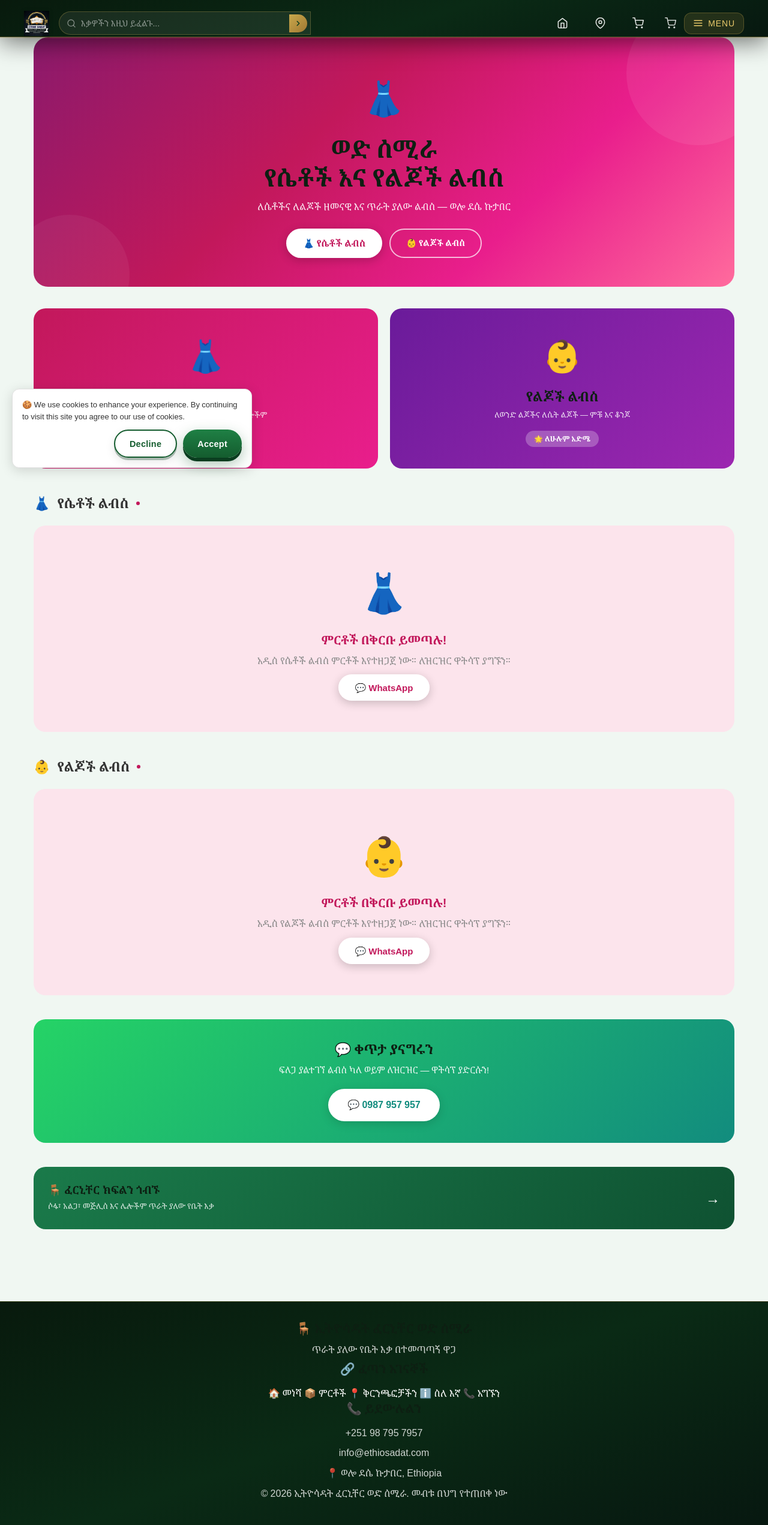
After one commit to seidmekuriaw3-oss/Tech-12, a Flask app: page /wede-semira in a window 1280 px wide. The commit adds this page. Shown: the whole page at 60% size. Run offline with Flask 3, Linux system fonts and the light colour scheme; data that the repository does not hold is empty; some libraries are stand-ins or nearby versions.

Commit message:
Add a dedicated section for women's and children's clothing
Introduces the 'Wede Semira' clothing section with a new route, template, homepage banner, and navigation link. Adds 'Women's Clothing' and 'Children's Clothing' categories to the database.

Replit-Commit-Author: Agent
Replit-Commit-Session-Id: 2f0168ce-a4b4-46ed-9914-840aefb94b64
Replit-Commit-Checkpoint-Type: full_checkpoint
Replit-Commit-Event-Id: fba7cc71-155c-422c-9246-b9482f4cc236
Replit-Commit-Screenshot-Url: https://storage.googleapis.com/screenshot-production-us-central1/1b6fbc24-b6ae-4105-b052-4039fc64549b/2f0168ce-a4b4-46ed-9914-840aefb94b64/cmFGHaU
Replit-Helium-Checkpoint-Created: true

```diff
--- a/database/db.py
+++ b/database/db.py
@@ -449,6 +449,8 @@ def init_db():
             ('መጋረጃ', 'Curtain', 'ستارة', '🚪', 4),
             ('ቁምሳጥን', 'Wardrobe', 'خزانة', '🗄️', 5),
             ('ሌላ', 'Other', 'آخر', '📦', 6),
+            ('የሴቶች ልብስ', "Women's Clothing", 'ملابس النساء', '👗', 7),
+            ('የልጆች ልብስ', "Children's Clothing", 'ملابس الأطفال', '👶', 8),
         ]
         cur.executemany(
             "INSERT INTO categories (name, name_am, name_ar, icon, sort_order) VALUES (%s, %s, %s, %s, %s)",
--- a/routes/customer_routes.py
+++ b/routes/customer_routes.py
@@ -339,6 +339,71 @@ def category_products(category_id=None):
         return render_template('customer/category.html',
                                products=[], categories=[], page_title='Products',
                                current_category=None, lang=lang)
+
+
+# ==================== WEDE SEMIRA CLOTHING SECTION ====================
+
+@customer_bp.route('/wede-semira')
+def wede_semira():
+    """Dedicated ወድ ሰሚራ women's and children's clothing section."""
+    lang = get_lang()
+    try:
+        conn = get_db()
+        cursor = conn.cursor()
+
+        cursor.execute("""
+            SELECT * FROM categories
+            WHERE is_active = 1 AND (
+                name_am LIKE '%ልብስ%' OR name LIKE '%Clothing%'
+                OR name LIKE '%Women%' OR name LIKE '%Children%'
+                OR name_am LIKE '%ሴቶች%' OR name_am LIKE '%ልጆች%'
+                OR name LIKE '%wede%' OR name_am LIKE '%ወድ%'
+            )
+            ORDER BY sort_order ASC
+        """)
+        clothing_cats = cursor.fetchall()
+        clothing_cat_ids = [c['id'] for c in clothing_cats]
+
+        if clothing_cat_ids:
+            placeholders = ','.join(['%s'] * len(clothing_cat_ids))
+            cursor.execute(f"""
+                SELECT p.*, c.name as cat_name, c.name_am as cat_name_am
+                FROM products p LEFT JOIN categories c ON p.category_id = c.id
+                WHERE p.is_active = 1 AND p.category_id IN ({placeholders})
+                ORDER BY p.is_featured DESC, p.id DESC
+            """, clothing_cat_ids)
+        else:
+            cursor.execute("SELECT p.*, c.name as cat_name, c.name_am as cat_name_am FROM products p LEFT JOIN categories c ON p.category_id = c.id WHERE 1=0")
+
+        products_rows = cursor.fetchall()
+
+        cursor.execute("""
+            SELECT p.*, c.name as cat_name, c.name_am as cat_name_am
+            FROM products p LEFT JOIN categories c ON p.category_id = c.id
+            WHERE p.is_active = 1 AND c.name_am LIKE '%ሴቶች%'
+            ORDER BY p.is_featured DESC, p.id DESC LIMIT 12
+        """)
+        women_products = cursor.fetchall()
+
+        cursor.execute("""
+            SELECT p.*, c.name as cat_name, c.name_am as cat_name_am
+            FROM products p LEFT JOIN categories c ON p.category_id = c.id
+            WHERE p.is_active = 1 AND (c.name_am LIKE '%ልጆች%' OR c.name LIKE '%Children%')
+            ORDER BY p.is_featured DESC, p.id DESC LIMIT 12
+        """)
+        children_products = cursor.fetchall()
+
+        return render_template('customer/wede_semira.html',
+                               clothing_categories=[dict(c) for c in clothing_cats],
+                               products=[dict(p) for p in products_rows],
+                               women_products=[dict(p) for p in women_products],
+                               children_products=[dict(p) for p in children_products],
+                               lang=lang)
+    except Exception as e:
+        print(f"Wede Semira page error: {e}")
+        return render_template('customer/wede_semira.html',
+                               clothing_categories=[], products=[],
+                               women_products=[], children_products=[], lang=lang)
 
 
 # ==================== SEARCH ====================
--- a/templates/base.html
+++ b/templates/base.html
@@ -266,6 +266,10 @@
     <!-- SHOPPING SECTION -->
     <div class="menu-section">
         <div class="menu-title">🛍️ SHOPPING</div>
+        <a href="{{ url_for('customer.wede_semira') }}" class="menu-item" style="background:linear-gradient(90deg,rgba(194,24,91,0.10),rgba(194,24,91,0.04));border-left:3px solid #c2185b;">
+            <span class="icon">👗</span>
+            <span class="text" style="color:#c2185b;font-weight:700;">ወድ ሰሚራ — {% if lang == 'am' %}የሴቶች እና የልጆች ልብስ{% else %}Women's & Kids Clothing{% endif %}</span>
+        </a>
         <a href="{{ url_for('customer.products') }}" class="menu-item">
             <span class="icon">📦</span>
             <span class="text">{% if lang == 'am' %}ሁሉም ምርቶች{% elif lang == 'ar' %}كل المنتجات{% else %}All Products{% endif %}</span>
--- /dev/null
+++ b/templates/customer/wede_semira.html
@@ -0,0 +1,405 @@
+{% extends "base.html" %}
+
+{% block title %}ወድ ሰሚራ - የሴቶች እና የልጆች ልብስ | ኢትዮሳዳት{% endblock %}
+
+{% block extra_css %}
+<style>
+    .ws-hero {
+        background: linear-gradient(135deg, #8b1a6b 0%, #c2185b 40%, #e91e8c 70%, #ff6b9d 100%);
+        color: white;
+        padding: 56px 32px 48px;
+        border-radius: 24px;
+        text-align: center;
+        margin-bottom: 36px;
+        position: relative;
+        overflow: hidden;
+    }
+    .ws-hero::before {
+        content: '';
+        position: absolute;
+        top: -60px; right: -60px;
+        width: 240px; height: 240px;
+        background: rgba(255,255,255,0.07);
+        border-radius: 50%;
+    }
+    .ws-hero::after {
+        content: '';
+        position: absolute;
+        bottom: -80px; left: -40px;
+        width: 200px; height: 200px;
+        background: rgba(255,255,255,0.05);
+        border-radius: 50%;
+    }
+    .ws-hero-emoji { font-size: 56px; margin-bottom: 16px; display: block; }
+    .ws-hero h1 {
+        font-size: clamp(26px, 5vw, 40px);
+        font-weight: 800;
+        margin: 0 0 12px 0;
+        line-height: 1.2;
+    }
+    .ws-hero p {
+        font-size: 16px;
+        opacity: 0.92;
+        margin: 0 auto 24px;
+        max-width: 480px;
+        line-height: 1.6;
+    }
+    .ws-hero-btns { display: flex; gap: 12px; justify-content: center; flex-wrap: wrap; }
+    .ws-btn-primary {
+        background: white;
+        color: #c2185b;
+        padding: 12px 28px;
+        border-radius: 30px;
+        font-weight: 700;
+        font-size: 15px;
+        text-decoration: none;
+        transition: all 0.3s;
+        box-shadow: 0 4px 16px rgba(0,0,0,0.2);
+    }
+    .ws-btn-primary:hover { transform: translateY(-3px); box-shadow: 0 8px 24px rgba(0,0,0,0.25); }
+    .ws-btn-outline {
+        background: transparent;
+        color: white;
+        border: 2px solid rgba(255,255,255,0.7);
+        padding: 11px 26px;
+        border-radius: 30px;
+        font-weight: 600;
+        font-size: 14px;
+        text-decoration: none;
+        transition: all 0.3s;
+    }
+    .ws-btn-outline:hover { background: rgba(255,255,255,0.15); border-color: white; }
+
+    .ws-subcats {
+        display: grid;
+        grid-template-columns: 1fr 1fr;
+        gap: 20px;
+        margin-bottom: 40px;
+    }
+    .ws-subcat-card {
+        border-radius: 20px;
+        padding: 36px 24px;
+        text-align: center;
+        text-decoration: none;
+        color: white;
+        transition: all 0.3s;
+        position: relative;
+        overflow: hidden;
+    }
+    .ws-subcat-card:hover { transform: translateY(-6px); box-shadow: 0 16px 40px rgba(0,0,0,0.2); }
+    .ws-subcat-card.women {
+        background: linear-gradient(135deg, #c2185b, #e91e8c);
+    }
+    .ws-subcat-card.children {
+        background: linear-gradient(135deg, #6a1b9a, #9c27b0);
+    }
+    .ws-subcat-card .sc-icon { font-size: 52px; margin-bottom: 14px; display: block; }
+    .ws-subcat-card h3 { font-size: 22px; font-weight: 800; margin: 0 0 8px 0; }
+    .ws-subcat-card p { font-size: 13px; opacity: 0.88; margin: 0 0 16px 0; }
+    .ws-subcat-card .sc-badge {
+        display: inline-block;
+        background: rgba(255,255,255,0.25);
+        padding: 4px 14px;
+        border-radius: 20px;
+        font-size: 12px;
+        font-weight: 600;
+    }
+
+    .ws-section-title {
+        display: flex;
+        align-items: center;
+        gap: 12px;
+        margin: 40px 0 20px 0;
+        font-size: 22px;
+        font-weight: 800;
+        color: #333;
+    }
+    .ws-section-title span.dot {
+        width: 6px; height: 6px;
+        border-radius: 50%;
+        background: #c2185b;
+        display: inline-block;
+    }
+
+    .ws-products-grid {
+        display: grid;
+        grid-template-columns: repeat(auto-fill, minmax(200px, 1fr));
+        gap: 18px;
+        margin-bottom: 32px;
+    }
+    .ws-product-card {
+        background: white;
+        border-radius: 16px;
+        overflow: hidden;
+        box-shadow: 0 2px 12px rgba(0,0,0,0.07);
+        transition: all 0.3s;
+        text-decoration: none;
+        color: inherit;
+        display: block;
+    }
+    .ws-product-card:hover { transform: translateY(-5px); box-shadow: 0 10px 28px rgba(0,0,0,0.14); }
+    .ws-product-img {
+        height: 200px;
+        background: #fce4ec;
+        display: flex;
+        align-items: center;
+        justify-content: center;
+        position: relative;
+        overflow: hidden;
+    }
+    .ws-product-img img { width: 100%; height: 100%; object-fit: cover; transition: transform 0.5s; }
+    .ws-product-card:hover .ws-product-img img { transform: scale(1.06); }
+    .ws-product-img .ws-fallback { font-size: 48px; }
+    .ws-product-info { padding: 14px 14px 16px; }
+    .ws-product-name {
+        font-size: 14px;
+        font-weight: 600;
+        color: #222;
+        margin: 0 0 8px 0;
+        line-height: 1.4;
+        display: -webkit-box;
+        -webkit-line-clamp: 2;
+        -webkit-box-orient: vertical;
+        overflow: hidden;
+    }
+    .ws-product-price { font-size: 16px; font-weight: 800; color: #c2185b; margin: 0 0 4px 0; }
+    .ws-product-compare { font-size: 12px; color: #999; text-decoration: line-through; }
+    .ws-add-btn {
+        width: 100%;
+        margin-top: 10px;
+        padding: 9px;
+        background: linear-gradient(135deg, #c2185b, #e91e8c);
+        color: white;
+        border: none;
+        border-radius: 10px;
+        font-size: 13px;
+        font-weight: 600;
+        cursor: pointer;
+        transition: all 0.2s;
+    }
+    .ws-add-btn:hover { opacity: 0.88; }
+
+    .ws-empty {
+        text-align: center;
+        padding: 60px 24px;
+        background: #fce4ec;
+        border-radius: 20px;
+        margin-bottom: 32px;
+    }
+    .ws-empty .emoji { font-size: 64px; margin-bottom: 16px; }
+    .ws-empty h3 { color: #c2185b; margin: 0 0 10px 0; font-size: 20px; }
+    .ws-empty p { color: #888; margin: 0 0 20px 0; }
+
+    .ws-whatsapp-cta {
+        background: linear-gradient(135deg, #25D366, #128C7E);
+        color: white;
+        border-radius: 20px;
+        padding: 36px 28px;
+        text-align: center;
+        margin: 40px 0;
+    }
+    .ws-whatsapp-cta h3 { font-size: 22px; font-weight: 800; margin: 0 0 10px 0; }
+    .ws-whatsapp-cta p { font-size: 15px; opacity: 0.92; margin: 0 0 20px 0; }
+    .ws-wa-btn {
+        display: inline-flex;
+        align-items: center;
+        gap: 10px;
+        background: white;
+        color: #128C7E;
+        padding: 14px 32px;
+        border-radius: 30px;
+        font-weight: 700;
+        font-size: 16px;
+        text-decoration: none;
+        box-shadow: 0 4px 16px rgba(0,0,0,0.15);
+        transition: all 0.3s;
+    }
+    .ws-wa-btn:hover { transform: translateY(-3px); box-shadow: 0 8px 24px rgba(0,0,0,0.2); }
+
+    .ws-furniture-link {
+        background: linear-gradient(135deg, #1a7a4a, #0f5232);
+        color: white;
+        border-radius: 20px;
+        padding: 28px 24px;
+        display: flex;
+        align-items: center;
+        justify-content: space-between;
+        text-decoration: none;
+        transition: all 0.3s;
+        margin-bottom: 32px;
+        flex-wrap: wrap;
+        gap: 16px;
+    }
+    .ws-furniture-link:hover { transform: translateY(-4px); box-shadow: 0 12px 32px rgba(26,122,74,0.3); }
+    .ws-furniture-link .fl-text h4 { font-size: 18px; font-weight: 800; margin: 0 0 6px 0; }
+    .ws-furniture-link .fl-text p { font-size: 13px; opacity: 0.85; margin: 0; }
+    .ws-furniture-link .fl-arrow { font-size: 24px; }
+
+    @media (max-width: 600px) {
+        .ws-subcats { grid-template-columns: 1fr; }
+        .ws-hero { padding: 40px 20px 36px; }
+        .ws-products-grid { grid-template-columns: repeat(auto-fill, minmax(160px, 1fr)); }
+    }
+</style>
+{% endblock %}
+
+{% block content %}
+<div style="max-width: 1200px; margin: 0 auto; padding: 0 16px 40px;">
+
+    <!-- Hero -->
+    <div class="ws-hero">
+        <span class="ws-hero-emoji">👗</span>
+        <h1>ወድ ሰሚራ<br>የሴቶች እና የልጆች ልብስ</h1>
+        <p>
+            {% if lang == 'ar' %}
+            أزياء نسائية وأطفال بأسعار معقولة — ديسي، وللو قوتابر
+            {% elif lang == 'am' %}
+            ለሴቶችና ለልጆች ዘመናዊ እና ጥራት ያለው ልብስ — ወሎ ደሴ ኩታበር
+            {% else %}
+            Modern, quality clothing for women & children — Wello Dessie Kutaber
+            {% endif %}
+        </p>
+        <div class="ws-hero-btns">
+            <a href="#women-section" class="ws-btn-primary">👗 የሴቶች ልብስ</a>
+            <a href="#children-section" class="ws-btn-outline">👶 የልጆች ልብስ</a>
+        </div>
+    </div>
+
+    <!-- Sub-category cards -->
+    <div class="ws-subcats">
+        <a href="#women-section" class="ws-subcat-card women">
+            <span class="sc-icon">👗</span>
+            <h3>{% if lang == 'am' %}የሴቶች ልብስ{% elif lang == 'ar' %}ملابس النساء{% else %}Women's Clothing{% endif %}</h3>
+            <p>{% if lang == 'am' %}ዘመናዊ ፋሽን — ቀሚስ፣ ጃኬት፣ ሌሎችም{% else %}Modern fashion — dresses, jackets & more{% endif %}</p>
+            <span class="sc-badge">🛍️ {% if lang == 'am' %}ሁሉም ዓይነት{% else %}All styles{% endif %}</span>
+        </a>
+        <a href="#children-section" class="ws-subcat-card children">
+            <span class="sc-icon">👶</span>
+            <h3>{% if lang == 'am' %}የልጆች ልብስ{% elif lang == 'ar' %}ملابس الأطفال{% else %}Children's Clothing{% endif %}</h3>
+            <p>{% if lang == 'am' %}ለወንድ ልጆችና ለሴት ልጆች — ምቹ እና ቆንጆ{% else %}Boys & girls — comfortable & beautiful{% endif %}</p>
+            <span class="sc-badge">🌟 {% if lang == 'am' %}ለሁሉም እድሜ{% else %}All ages{% endif %}</span>
+        </a>
+    </div>
+
+    <!-- Women's Clothing Section -->
+    <div id="women-section">
+        <div class="ws-section-title">
+            <span>👗</span>
+            {% if lang == 'am' %}የሴቶች ልብስ{% elif lang == 'ar' %}ملابس النساء{% else %}Women's Clothing{% endif %}
+            <span class="dot"></span>
+        </div>
+
+        {% if women_products and women_products|length > 0 %}
+        <div class="ws-products-grid">
+            {% for product in women_products %}
+            {% set disc = ((product.compare_price|float - product.price|float) / product.compare_price|float * 100)|round|int if (product.compare_price and product.compare_price|float > product.price|float) else 0 %}
+            <a href="{{ url_for('customer.product_detail', product_id=product.id) }}" class="ws-product-card">
+                <div class="ws-product-img">
+                    {% if product.thumbnail and product.thumbnail != '' %}
+                        <img src="{{ url_for('static', filename=product.thumbnail) }}"
+                             alt="{{ product.name_am or product.name }}" loading="lazy"
+                             onerror="this.onerror=null;this.style.display='none';this.nextElementSibling.style.display='flex';">
+                        <div class="ws-fallback" style="display:none;position:absolute;inset:0;align-items:center;justify-content:center;font-size:48px;">👗</div>
+                    {% else %}
+                        <div class="ws-fallback">👗</div>
+                    {% endif %}
+                </div>
+                <div class="ws-product-info">
+                    <p class="ws-product-name">{{ product.name_am or product.name }}</p>
+                    <p class="ws-product-price">{{ '{:,.0f}'.format(product.price) }} ETB</p>
+                    {% if disc > 0 %}
+                    <p class="ws-product-compare">{{ '{:,.0f}'.format(product.compare_price) }} ETB</p>
+                    {% endif %}
+                    <button class="ws-add-btn" onclick="event.preventDefault();event.stopPropagation();addToCart('{{ product.id }}',1,this)">
+                        🛒 {% if lang == 'am' %}ጋሪ ላይ ጨምር{% else %}Add to Cart{% endif %}
+                    </button>
+                </div>
+            </a>
+            {% endfor %}
+        </div>
+        {% else %}
+        <div class="ws-empty">
+            <div class="emoji">👗</div>
+            <h3>{% if lang == 'am' %}ምርቶች በቅርቡ ይመጣሉ!{% else %}Products Coming Soon!{% endif %}</h3>
+            <p>{% if lang == 'am' %}አዲስ የሴቶች ልብስ ምርቶች እየተዘጋጀ ነው። ለዝርዝር ዋትሳፕ ያግኙን።{% else %}New women's clothing products are being added. Contact us on WhatsApp for details.{% endif %}</p>
+            <a href="https://wa.me/251987957957?text={% if lang == 'am' %}ስለ ወድ ሰሚራ የሴቶች ልብስ ጠይቃለሁ{% else %}I want to know about Wede Semira women's clothing{% endif %}" target="_blank" class="ws-btn-primary" style="color:#c2185b;text-decoration:none;">
+                💬 WhatsApp
+            </a>
+        </div>
+        {% endif %}
+    </div>
+
+    <!-- Children's Clothing Section -->
+    <div id="children-section">
+        <div class="ws-section-title">
+            <span>👶</span>
+            {% if lang == 'am' %}የልጆች ልብስ{% elif lang == 'ar' %}ملابس الأطفال{% else %}Children's Clothing{% endif %}
+            <span class="dot"></span>
+        </div>
+
+        {% if children_products and children_products|length > 0 %}
+        <div class="ws-products-grid">
+            {% for product in children_products %}
+            {% set disc = ((product.compare_price|float - product.price|float) / product.compare_price|float * 100)|round|int if (product.compare_price and product.compare_price|float > product.price|float) else 0 %}
+            <a href="{{ url_for('customer.product_detail', product_id=product.id) }}" class="ws-product-card">
+                <div class="ws-product-img">
+                    {% if product.thumbnail and product.thumbnail != '' %}
+                        <img src="{{ url_for('static', filename=product.thumbnail) }}"
+                             alt="{{ product.name_am or product.name }}" loading="lazy"
+                             onerror="this.onerror=null;this.style.display='none';this.nextElementSibling.style.display='flex';">
+                        <div class="ws-fallback" style="display:none;position:absolute;inset:0;align-items:center;justify-content:center;font-size:48px;">👶</div>
+                    {% else %}
+                        <div class="ws-fallback">👶</div>
+                    {% endif %}
+                </div>
+                <div class="ws-product-info">
+                    <p class="ws-product-name">{{ product.name_am or product.name }}</p>
+                    <p class="ws-product-price">{{ '{:,.0f}'.format(product.price) }} ETB</p>
+                    {% if disc > 0 %}
+                    <p class="ws-product-compare">{{ '{:,.0f}'.format(product.compare_price) }} ETB</p>
+                    {% endif %}
+                    <button class="ws-add-btn" onclick="event.preventDefault();event.stopPropagation();addToCart('{{ product.id }}',1,this)">
+                        🛒 {% if lang == 'am' %}ጋሪ ላይ ጨምር{% else %}Add to Cart{% endif %}
+                    </button>
+                </div>
+            </a>
+            {% endfor %}
+        </div>
+        {% else %}
+        <div class="ws-empty">
+            <div class="emoji">👶</div>
+            <h3>{% if lang == 'am' %}ምርቶች በቅርቡ ይመጣሉ!{% else %}Products Coming Soon!{% endif %}</h3>
+            <p>{% if lang == 'am' %}አዲስ የልጆች ልብስ ምርቶች እየተዘጋጀ ነው። ለዝርዝር ዋትሳፕ ያግኙን።{% else %}New children's clothing products are being added. Contact us on WhatsApp for details.{% endif %}</p>
+            <a href="https://wa.me/251987957957?text={% if lang == 'am' %}ስለ ወድ ሰሚራ የልጆች ልብስ ጠይቃለሁ{% else %}I want to know about Wede Semira children's clothing{% endif %}" target="_blank" class="ws-btn-primary" style="color:#c2185b;text-decoration:none;">
+                💬 WhatsApp
+            </a>
+        </div>
+        {% endif %}
+    </div>
+
+    <!-- WhatsApp CTA -->
+    <div class="ws-whatsapp-cta">
+        <h3>💬 {% if lang == 'am' %}ቀጥታ ያናግሩን{% else %}Chat With Us Directly{% endif %}</h3>
+        <p>
+            {% if lang == 'am' %}
+            ፍለጋ ያልተገኘ ልብስ ካለ ወይም ለዝርዝር — ዋትሳፕ ያድርሱን!
+            {% else %}
+            Can't find what you're looking for? Contact us directly on WhatsApp!
+            {% endif %}
+        </p>
+        <a href="https://wa.me/251987957957?text={% if lang == 'am' %}ወድ ሰሚራ ልብስ ዙሪያ ጥያቄ አለኝ{% else %}I have a question about Wede Semira clothing{% endif %}" target="_blank" class="ws-wa-btn">
+            💬 0987 957 957
+        </a>
+    </div>
+
+    <!-- Link back to furniture section -->
+    <a href="{{ url_for('customer.products') }}" class="ws-furniture-link">
+        <div class="fl-text">
+            <h4>🪑 {% if lang == 'am' %}ፈርኒቸር ክፍልን ጎብኙ{% else %}Also Visit Our Furniture Section{% endif %}</h4>
+            <p>{% if lang == 'am' %}ሶፋ፣ አልጋ፣ መጅሊስ እና ሌሎችም ጥራት ያለው የቤት እቃ{% else %}Sofa, Bed, Mejlis & more quality furniture{% endif %}</p>
+        </div>
+        <div class="fl-arrow">→</div>
+    </a>
+
+</div>
+{% endblock %}
```
Also changed, not shown: templates/customer/index.html (+26 -0 lines), 1 other file.
